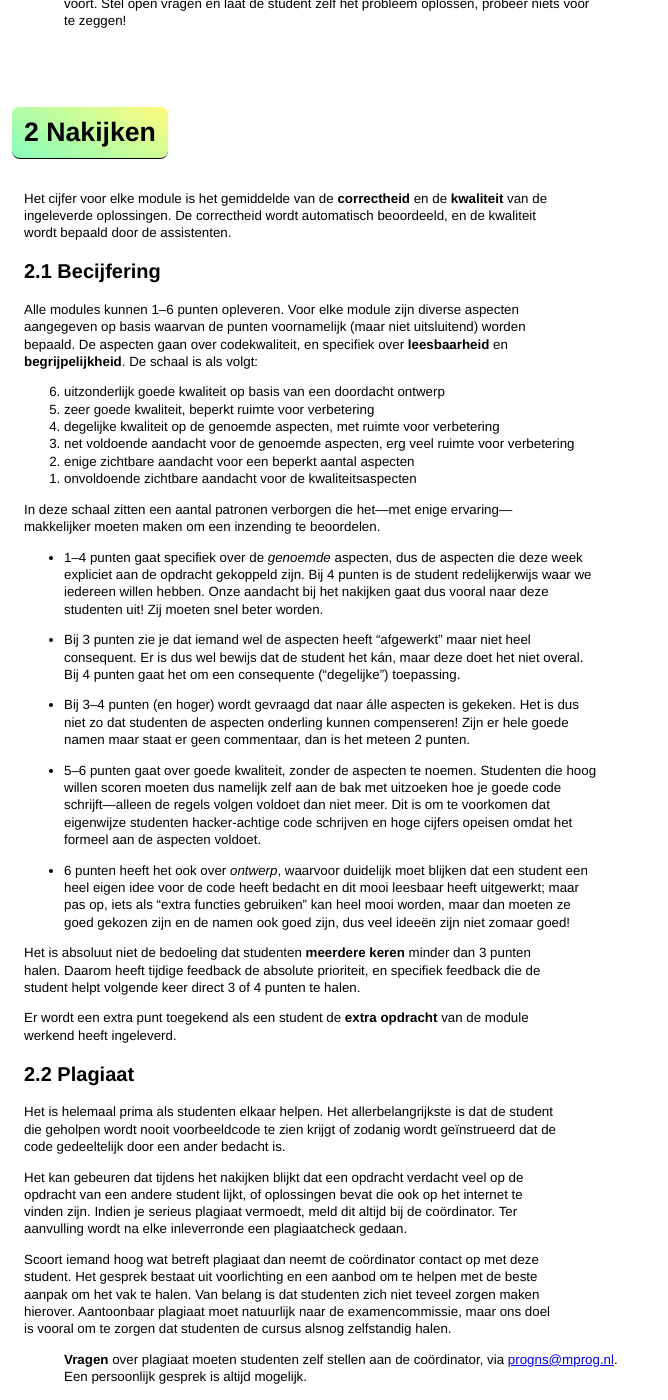
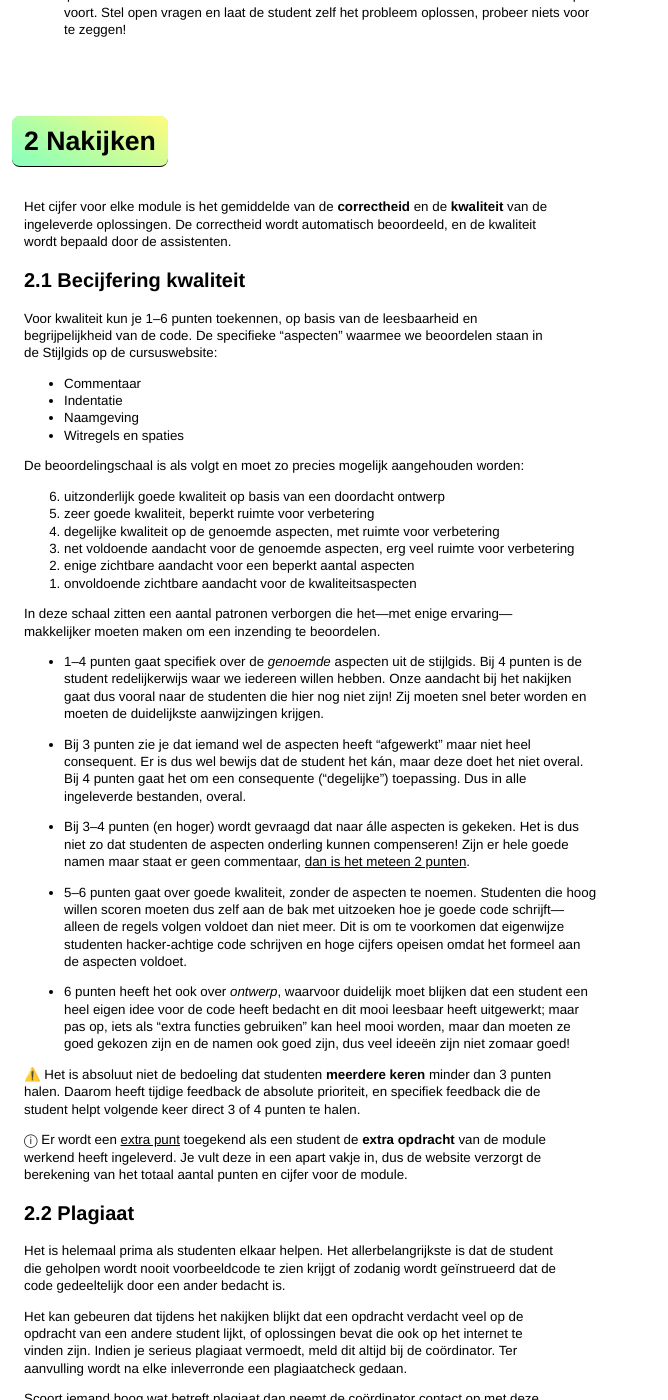
Before and after one commit to minprog/assist, a Jekyll site: the page built from ns.md, in a window 1280 px wide and 1400 px high, scrolled down 4548 px. Shown: the whole window, without its empty margins (0-668 px from the left). Built offline with Jekyll 4.4.1, drawn with Linux system fonts in a browser that asks for light colours; our own code applies the rules of GitHub Pages for plain Markdown files; some of the changed text lies outside the part shown.

Commit message:
old stuff

```diff
--- a/ns.md
+++ b/ns.md
@@ -115,7 +115,7 @@ Ziet de code er **slecht** uit? Is de indentatie totaal niet op orde? Vraag de s
 
 Het is mogelijk om een student **terug in de lijst** te plaatsen. Het kan namelijk zijn dat je deze student zelf korte tijd later nog even wil spreken. Vertel dit duidelijk tegen de student. Deze kan namelijk in de tussentijd ook geen andere vraag indienen! Vergeet het zelf ook niet.
 
-Probeer gemiddeld 5--10 minuten per student aan te houden. Een absoluut maximum is 15 minuten. Duurt het langer, neem dan contact op met de coördinator om te kijken wat de beste aanpak is.
+Probeer gemiddeld 5--10 minuten per student aan te houden. Een absoluut maximum is 15 minuten. Duurt het langer, post dan een bericht op Basecamp of neem contact op met de docenten om te kijken wat de beste aanpak is in het algemeen, of dat het probleem meer bij de student ligt.
 
 ## 1.4 Laptophelpdesk
 
@@ -147,9 +147,16 @@ Als het niet lukt een student goed te helpen en je hebt het idee dat deze studen
 Het cijfer voor elke module is het gemiddelde van de **correctheid** en de **kwaliteit** van de ingeleverde oplossingen. De correctheid wordt automatisch beoordeeld, en de kwaliteit wordt bepaald door de assistenten.
 
 
-## 2.1 Becijfering
+## 2.1 Becijfering kwaliteit
 
-Alle modules kunnen 1--6 punten opleveren. Voor elke module zijn diverse aspecten aangegeven op basis waarvan de punten voornamelijk (maar niet uitsluitend) worden bepaald. De aspecten gaan over codekwaliteit, en specifiek over **leesbaarheid** en **begrijpelijkheid**. De schaal is als volgt:
+Voor kwaliteit kun je 1--6 punten toekennen, op basis van de leesbaarheid en begrijpelijkheid van de code. De specifieke "aspecten" waarmee we beoordelen staan in de Stijlgids op de cursuswebsite:
+
+- Commentaar
+- Indentatie
+- Naamgeving
+- Witregels en spaties
+
+De beoordelingschaal is als volgt en moet zo precies mogelijk aangehouden worden:
 
 6. uitzonderlijk goede kwaliteit op basis van een doordacht ontwerp
 5. zeer goede kwaliteit, beperkt ruimte voor verbetering
@@ -161,19 +168,19 @@ Alle modules kunnen 1--6 punten opleveren. Voor elke module zijn diverse aspecte
 
 In deze schaal zitten een aantal patronen verborgen die het---met enige ervaring---makkelijker moeten maken om een inzending te beoordelen.
 
-- 1--4 punten gaat specifiek over de *genoemde* aspecten, dus de aspecten die deze week expliciet aan de opdracht gekoppeld zijn. Bij 4 punten is de student redelijkerwijs waar we iedereen willen hebben. Onze aandacht bij het nakijken gaat dus vooral naar deze studenten uit! Zij moeten snel beter worden.
+- 1--4 punten gaat specifiek over de *genoemde* aspecten uit de stijlgids. Bij 4 punten is de student redelijkerwijs waar we iedereen willen hebben. Onze aandacht bij het nakijken gaat dus vooral naar de studenten die hier nog niet zijn! Zij moeten snel beter worden en moeten de duidelijkste aanwijzingen krijgen.
 
-- Bij 3 punten zie je dat iemand wel de aspecten heeft "afgewerkt" maar niet heel consequent. Er is dus wel bewijs dat de student het kán, maar deze doet het niet overal. Bij 4 punten gaat het om een consequente ("degelijke") toepassing.
+- Bij 3 punten zie je dat iemand wel de aspecten heeft "afgewerkt" maar niet heel consequent. Er is dus wel bewijs dat de student het kán, maar deze doet het niet overal. Bij 4 punten gaat het om een consequente ("degelijke") toepassing. Dus in alle ingeleverde bestanden, overal.
 
-- Bij 3--4 punten (en hoger) wordt gevraagd dat naar álle aspecten is gekeken. Het is dus niet zo dat studenten de aspecten onderling kunnen compenseren! Zijn er hele goede namen maar staat er geen commentaar, dan is het meteen 2 punten.
+- Bij 3--4 punten (en hoger) wordt gevraagd dat naar álle aspecten is gekeken. Het is dus niet zo dat studenten de aspecten onderling kunnen compenseren! Zijn er hele goede namen maar staat er geen commentaar, <u>dan is het meteen 2 punten</u>.
 
-- 5--6 punten gaat over goede kwaliteit, zonder de aspecten te noemen. Studenten die hoog willen scoren moeten dus namelijk zelf aan de bak met uitzoeken hoe je goede code schrijft---alleen de regels volgen voldoet dan niet meer. Dit is om te voorkomen dat eigenwijze studenten hacker-achtige code schrijven en hoge cijfers opeisen omdat het formeel aan de aspecten voldoet.
+- 5--6 punten gaat over goede kwaliteit, zonder de aspecten te noemen. Studenten die hoog willen scoren moeten dus zelf aan de bak met uitzoeken hoe je goede code schrijft---alleen de regels volgen voldoet dan niet meer. Dit is om te voorkomen dat eigenwijze studenten hacker-achtige code schrijven en hoge cijfers opeisen omdat het formeel aan de aspecten voldoet.
 
 - 6 punten heeft het ook over *ontwerp*, waarvoor duidelijk moet blijken dat een student een heel eigen idee voor de code heeft bedacht en dit mooi leesbaar heeft uitgewerkt; maar pas op, iets als "extra functies gebruiken" kan heel mooi worden, maar dan moeten ze goed gekozen zijn en de namen ook goed zijn, dus veel ideeën zijn niet zomaar goed!
 
-Het is absoluut niet de bedoeling dat studenten **meerdere keren** minder dan 3 punten halen. Daarom heeft tijdige feedback de absolute prioriteit, en specifiek feedback die de student helpt volgende keer direct 3 of 4 punten te halen.
+⚠️ Het is absoluut niet de bedoeling dat studenten **meerdere keren** minder dan 3 punten halen. Daarom heeft tijdige feedback de absolute prioriteit, en specifiek feedback die de student helpt volgende keer direct 3 of 4 punten te halen.
 
-Er wordt een extra punt toegekend als een student de **extra opdracht** van de module werkend heeft ingeleverd.
+ⓘ Er wordt een <u>extra punt</u> toegekend als een student de **extra opdracht** van de module werkend heeft ingeleverd. Je vult deze in een apart vakje in, dus de website verzorgt de berekening van het totaal aantal punten en cijfer voor de module.
 
 ## 2.2 Plagiaat
 
```
Also changed, not shown: other parts of ns.md (+3 -3 lines), nakijken/boek.md (+3 -1 lines).
